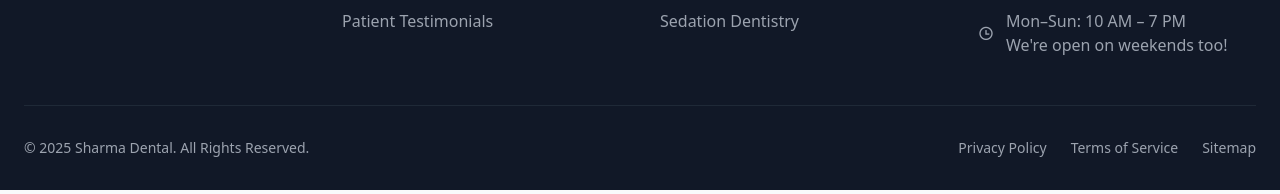
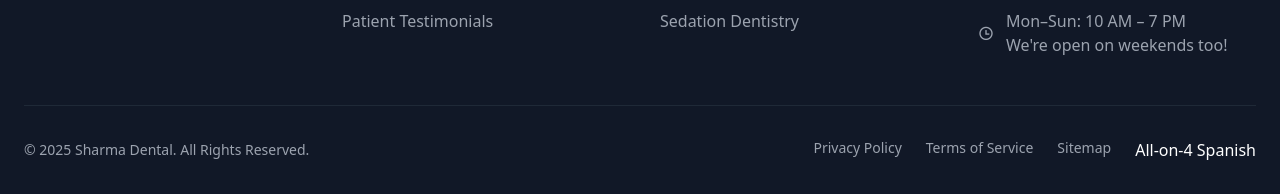
Before and after one commit to ishaansharma25/SharmaDental-All-on-X, a plain HTML site: page index.html in a window 1280 px wide. Shown: the part 7174-7368 px from the top of the page. Drawn offline with nearby package versions, Linux system fonts and the light colour scheme.

Commit message:
Add link to All-on-4 Spanish page in footer

```diff
--- a/index.html
+++ b/index.html
@@ -1000,6 +1000,7 @@ Snap-In Provisional & Final Fixed Prosthesis</strong></span>
                     <a href="Term_Condition_Privacy_Policy.html" class="text-gray-400 hover:text-white text-sm transition-colors">Privacy Policy</a>
                     <a href="Term_Condition_Privacy_Policy.html" class="text-gray-400 hover:text-white text-sm transition-colors">Terms of Service</a>
                     <a href="Term_Condition_Privacy_Policy.html" class="text-gray-400 hover:text-white text-sm transition-colors">Sitemap</a>
+                    <a href="./AllOn4_spanish.html">All-on-4 Spanish</a>
                 </div>
             </div>
         </div>
```
